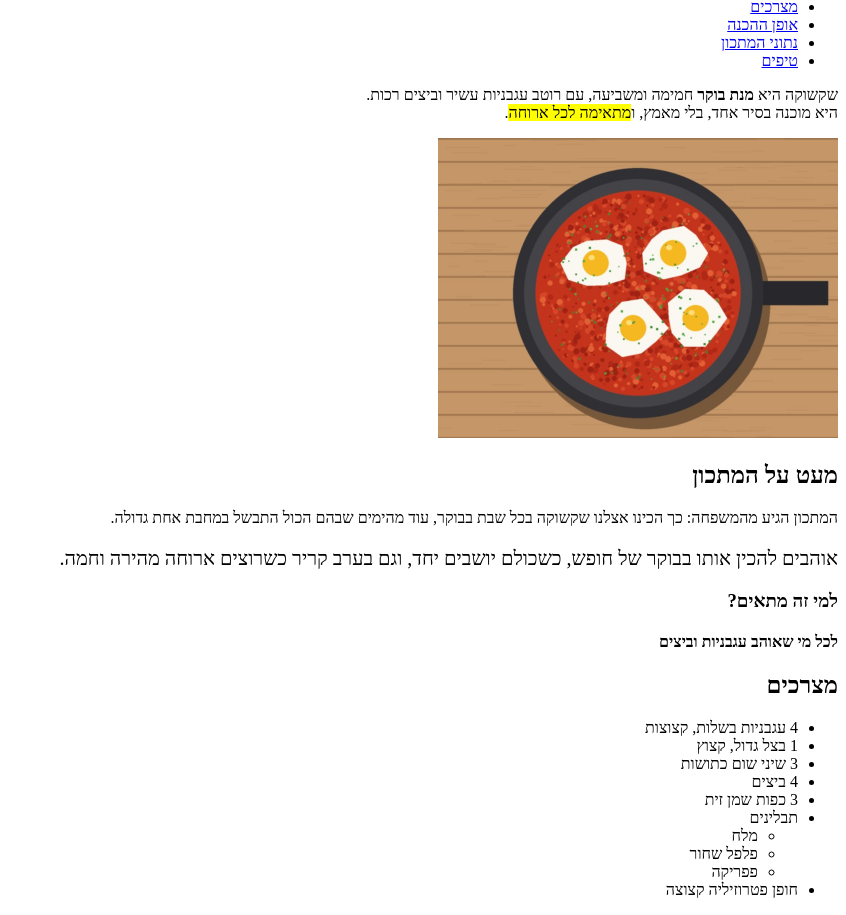
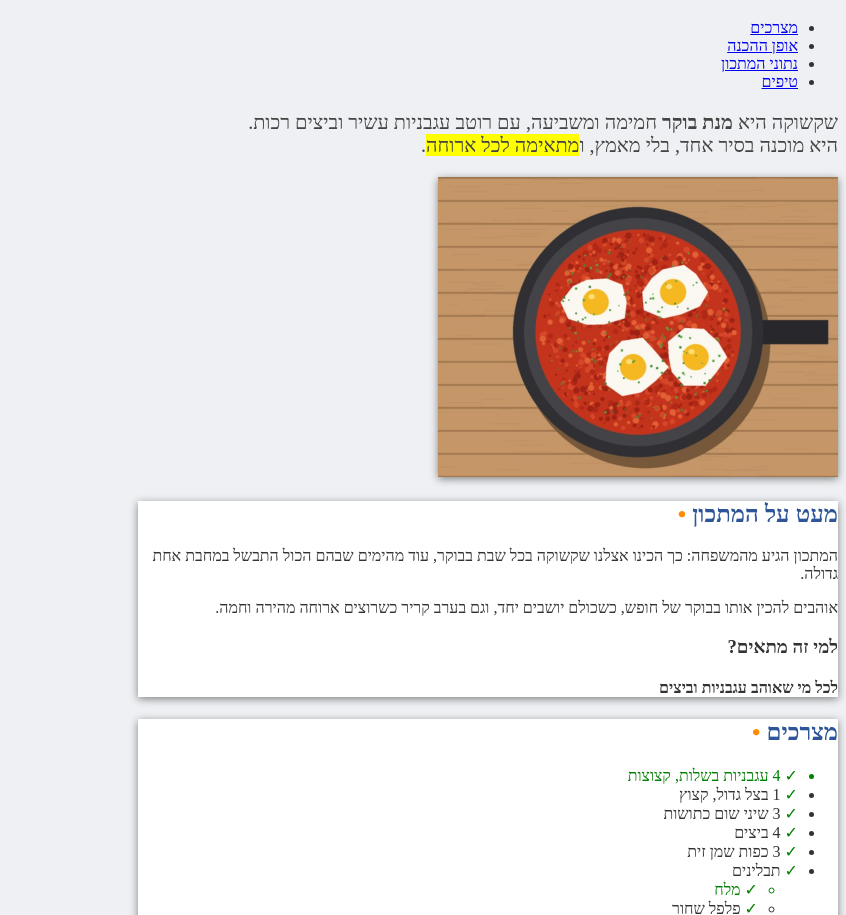
Before and after one commit to yael8282/recipe-site, a plain HTML site: page index.html in a window 1280 px wide. Shown: the part 82-997 px from the top of the page, without its empty margins (434-1280 px from the left). Drawn offline with Linux system fonts and the light colour scheme.

Commit message:
add css design

```diff
--- a/index.html
+++ b/index.html
@@ -3,10 +3,12 @@
 <head>
     <meta charset="UTF-8">
     <title>המתכון של התלמידה</title>
+    <link rel="stylesheet" href="style.css">
 </head>
 <body>
+    <div class="container">
         <div id="top">
-        <h1 id="recipe-title" style="color: darkred;">שקשוקה ביתית</h1>
+            <h1 id="recipe-title">שקשוקה ביתית</h1>
             <ul id="nav">
                 <li><a href="#ingredients">מצרכים</a></li>
                 <li><a href="#steps">אופן ההכנה</a></li>
@@ -14,14 +16,14 @@
                 <li><a href="#tips">טיפים</a></li>
             </ul>
             <p class="intro">שקשוקה היא <b>מנת בוקר</b> חמימה ומשביעה, עם רוטב עגבניות עשיר וביצים רכות.<br>
-            היא מוכנה בסיר אחד, בלי מאמץ, ו<span class="highlight" style="background-color: yellow;">מתאימה לכל ארוחה</span>.</p>
+                היא מוכנה בסיר אחד, בלי מאמץ, ו<span class="highlight">מתאימה לכל ארוחה</span>.</p>
             <img src="images/dish.jpg" alt="מחבת עם רוטב עגבניות אדום וארבע ביצי עין" title="השקשוקה שלי" width="400" id="main-image">
         </div>
 
         <div class="block" id="about">
             <h2>מעט על המתכון</h2>
             <p>המתכון הגיע מהמשפחה: כך הכינו אצלנו שקשוקה בכל שבת בבוקר, עוד מהימים שבהם הכול התבשל במחבת אחת גדולה.</p>
-        <p style="font-size: 20px;">אוהבים להכין אותו בבוקר של חופש, כשכולם יושבים יחד, וגם בערב קריר כשרוצים ארוחה מהירה וחמה.</p>
+            <p>אוהבים להכין אותו בבוקר של חופש, כשכולם יושבים יחד, וגם בערב קריר כשרוצים ארוחה מהירה וחמה.</p>
             <h3>למי זה מתאים?</h3>
             <h4>לכל מי שאוהב עגבניות וביצים</h4>
         </div>
@@ -115,11 +117,6 @@
         <div id="page-footer">
             <p>שם: ________ | כיתה: א' | תאריך הגשה: ________</p>
         </div>
+    </div>
 </body>
 </html>
-
-<!--
-תשובה א: התמונה עם הניתוב היחסי (images/dish.jpg) תמשיך להיטען, כי הקובץ שלה נמצא בתוך התיקייה והנתיב מחושב ביחס למיקום הדף. התמונה עם הניתוב המוחלט (https) תיטען רק אם יש חיבור לאינטרנט, כי היא יושבת באתר אחר ולא בתיקייה.
-תשובה ב: ul היא רשימה לא ממוספרת (עם נקודות), ומשתמשים בה כשהסדר לא חשוב, למשל רשימת מצרכים. ol היא רשימה ממוספרת, ומשתמשים בה כשהסדר חשוב, למשל שלבי הכנה.
-תשובה ג: th הוא תא כותרת: הוא מודגש וממורכז כברירת מחדל, ומסמן שהתא מתאר עמודה או שורה. td הוא תא מידע רגיל. צריך את שתיהן כדי להבדיל בין הכותרות לבין הנתונים, וכדי שקורא מסך יבין את מבנה הטבלה.
--->
--- /dev/null
+++ b/style.css
@@ -0,0 +1,92 @@
+@charset "UTF-8";
+
+/* ===== כללי ===== */
+body {
+    color: #333333;
+    background-color: #eef0f3;
+}
+
+/* ===== ראש הדף והתפריט ===== */
+#recipe-title {
+    color: darkred;
+    font-size: 40px;
+}
+
+#nav a:hover {
+    color: darkred;
+}
+
+.container {
+    width: 900px;
+}
+
+.intro {
+    font-size: 20px;
+    color: #444444;
+}
+
+.highlight {
+    background-color: yellow;
+}
+
+#main-image {
+    width: 400px;
+    box-shadow: 0 2px 8px gray;
+}
+
+/* ===== אזורי התוכן ===== */
+h2 {
+    color: #2e5597;
+}
+
+.block {
+    background-color: white;
+    width: 700px;
+    box-shadow: 0 2px 8px gray;
+}
+
+.block:hover {
+    box-shadow: 0 6px 18px gray;
+}
+
+/* ===== רשימות וטבלה ===== */
+.ingredients-list li:first-child {
+    color: green;
+}
+
+.steps-list li:last-child {
+    color: darkorange;
+}
+
+#info-table {
+    width: 100%;
+}
+
+tbody tr:hover {
+    background-color: #ffe9a8;
+}
+
+.side-image {
+    width: 200px;
+    height: 200px;
+}
+
+/* ===== פסאודו-אלמנטים ===== */
+.ingredients-list li::before {
+    content: "✓ ";
+    color: green;
+}
+
+h2::after {
+    content: " •";
+    color: darkorange;
+}
+
+#page-footer p::before {
+    content: "© ";
+}
+
+/*
+תשובה א: עדיף סלקטור class אחד (.block). חוק אחד חל על כל חמשת האזורים בבת אחת, ואם נוסיף אזור שישי הוא יקבל את העיצוב בלי לכתוב עוד קוד. id הוא שם ייחודי לאלמנט אחד, ולכן היינו צריכים לכתוב חמישה חוקים זהים.
+תשובה ב: התמונה התעוותה (נמתחה או כווצה), כי כשקובעים גם רוחב וגם גובה קבועים הדפדפן מכריח אותה להתאים לשתי המידות, ושובר את היחס המקורי בין הרוחב לגובה. כדי למנוע את זה קובעים רק מידה אחת (למשל רק רוחב), והדפדפן מחשב את השנייה לבד.
+*/
```
Lines whose indentation alone changed are shown as unchanged.
